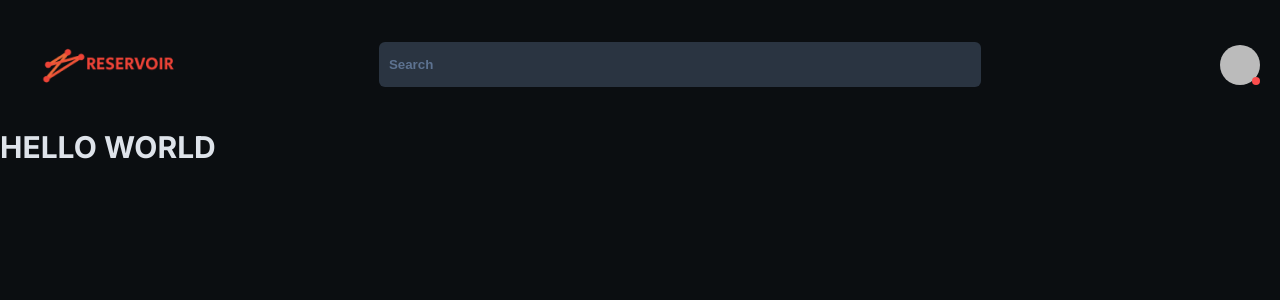
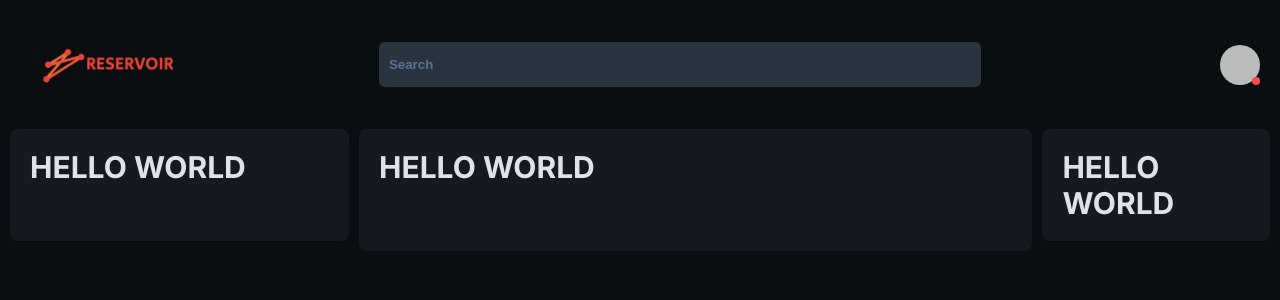
Before and after one commit to INOCcent-afk/reservoir, a React (Create React App) app: page /app in a window 1280 px wide. Shown: the top 300 px of the page. Built offline with nearby package versions, Linux system fonts and the light colour scheme; no server answers; sample sign-in values are in the browser's storage.

Commit message:
cleanup on routes

```diff
--- a/src/App.tsx
+++ b/src/App.tsx
@@ -12,6 +12,8 @@ import MobileNavigation from "./containers/MobileNavigation";
 import firebase from "./config/firebase-config";
 import Header from "./containers/Header";
 import Search from "./screens/Search";
+import Cart from "./screens/Cart";
+import Profile from "./screens/Profile";
 
 const App = () => {
   const history = useHistory();
@@ -25,7 +27,7 @@ const App = () => {
         history.push("/");
       }
     });
-  }, []);
+  }, [history]);
 
   return (
     <>
@@ -36,6 +38,8 @@ const App = () => {
           <Route path="/" exact component={LogIn} />
           <Route path="/app" exact component={AppScreen} />
           <Route path="/search" exact component={Search} />
+          <Route path="/cart" exact component={Cart} />
+          <Route path="/profile" exact component={Profile} />
         </Switch>
       </BodyInner>
       <MobileNavigation />
--- a/src/assets/styles/GlobalStyle.ts
+++ b/src/assets/styles/GlobalStyle.ts
@@ -45,13 +45,49 @@ export const GlobalStyle = createGlobalStyle`
         margin-left: 5px;
     }
 
+    .activeMobileLink {
+        svg {
+            fill: ${Colors.secondaryFontColor}
+        }
+    }
+
+    input,
+    textarea,
+    button,
+    select,
+    a {
+    -webkit-tap-highlight-color: rgba(0,0,0,0);
+    }
+
 `;
 
 export const BodyInner = styled.div`
   margin: 0 10px;
-  max-width: 1300px;
 
   @media only screen and (min-width: ${ScreenSize.tabletScreen}) {
+    max-width: 768px;
     margin: 0 auto;
+    padding: 0 10px;
+  }
+
+  @media only screen and (min-width: ${ScreenSize.laptopScreen}) {
+    max-width: 1300px;
+    display: flex;
+    justify-content: center;
+    padding: 0 10px;
+
+    > :nth-child(1) {
+      flex-basis: 30%;
+    }
+    > :nth-child(2) {
+      flex-basis: 60%;
+      margin: 0 10px;
+    }
+    > :nth-child(3) {
+      flex-basis: 20%;
+    }
+  }
+  @media only screen and (min-width: ${ScreenSize.desktopScreen}) {
+    padding: 0;
   }
 `;
--- a/src/assets/styles/ScreenSize.ts
+++ b/src/assets/styles/ScreenSize.ts
@@ -2,5 +2,5 @@ export const ScreenSize = {
   mobileScreen: "320px",
   tabletScreen: "768px",
   laptopScreen: "992px",
-  desktopScreen: "1200px",
+  desktopScreen: "1400px",
 };
--- a/src/containers/Box/Box.style.ts
+++ b/src/containers/Box/Box.style.ts
@@ -8,4 +8,5 @@ export const BoxContainer = styled.div`
   display: flex;
   flex-direction: column;
   background: ${Colors.primaryBackgroundColor};
+  margin-bottom: 10px;
 `;
--- a/src/containers/Header/Header.tsx
+++ b/src/containers/Header/Header.tsx
@@ -18,8 +18,16 @@ const Header: FC = () => {
   const [profilePicture, setProfilePicture] = React.useState("");
   const [show, setShow] = React.useState(false);
 
+  const check = (path: string) => {
+    const matches = window.location.pathname.includes(path);
+
+    return matches;
+  };
+
   history.listen(() => {
-    window.location.pathname.includes("/app") ? setShow(true) : setShow(false);
+    check("/app") || check("/cart") || check("/profile")
+      ? setShow(true)
+      : setShow(false);
   });
 
   const logOut = () => {
@@ -59,7 +67,6 @@ const Header: FC = () => {
           <DesktopHeader>
             <LogoBranding />
             <SearchInput />
-
             <ProfilePictureContainer onClick={logOut}>
               <div className="image-container">
                 <img src={profilePicture} alt="user_picture" />
--- a/src/containers/MobileNavigation/MobileNavigation.tsx
+++ b/src/containers/MobileNavigation/MobileNavigation.tsx
@@ -1,6 +1,6 @@
 import React, { FC } from "react";
 import { useHistory, useLocation } from "react-router";
-import { Link } from "react-router-dom";
+import { Link, NavLink } from "react-router-dom";
 
 import Icon from "../../components/Icon";
 import LogoBranding from "../../components/LogoBranding";
@@ -34,9 +34,15 @@ const MobileNavigation: FC = () => {
       ) : (
         <Header>
           <Nav>
-            <Icon icon="home" />
-            <Icon icon="cart" />
-            <Icon icon="profile" />
+            <NavLink to="/app" activeClassName="activeMobileLink">
+              <Icon icon="home" />
+            </NavLink>
+            <NavLink to="/cart" activeClassName="activeMobileLink">
+              <Icon icon="cart" />
+            </NavLink>
+            <NavLink to="/profile" activeClassName="activeMobileLink">
+              <Icon icon="profile" />
+            </NavLink>
           </Nav>
         </Header>
       )}
--- a/src/screens/AppSreen/AppScreen.tsx
+++ b/src/screens/AppSreen/AppScreen.tsx
@@ -3,6 +3,7 @@ import React, { FC } from "react";
 import "react-loader-spinner/dist/loader/css/react-spinner-loader.css";
 
 import Loading from "../../components/Loading";
+import Box from "../../containers/Box";
 
 const AppScreen: FC = () => {
   const [show, setShow] = React.useState(false);
@@ -19,7 +20,15 @@ const AppScreen: FC = () => {
         <Loading />
       ) : (
         <>
-          <h1>HELLO WORLD</h1>
+          <Box>
+            <h1>HELLO WORLD</h1>
+          </Box>
+          <Box>
+            <h1>HELLO WORLD</h1>
+          </Box>
+          <Box>
+            <h1>HELLO WORLD</h1>
+          </Box>
         </>
       )}
     </>
--- /dev/null
+++ b/src/screens/Cart/Cart.tsx
@@ -0,0 +1,14 @@
+import React from "react";
+import Box from "../../containers/Box";
+
+const Cart = () => {
+  return (
+    <>
+      <Box>
+        <h1>CART</h1>
+      </Box>
+    </>
+  );
+};
+
+export default Cart;
--- /dev/null
+++ b/src/screens/Cart/index.ts
@@ -0,0 +1 @@
+export { default } from "./Cart";
--- /dev/null
+++ b/src/screens/Profile/Profile.tsx
@@ -0,0 +1,14 @@
+import React from "react";
+import Box from "../../containers/Box";
+
+const Profile = () => {
+  return (
+    <>
+      <Box>
+        <h1>Profile</h1>
+      </Box>
+    </>
+  );
+};
+
+export default Profile;
--- /dev/null
+++ b/src/screens/Profile/index.ts
@@ -0,0 +1 @@
+export { default } from "./Profile";
```
Also changed, not shown: src/utils/api/fetchProducts.ts (added).
